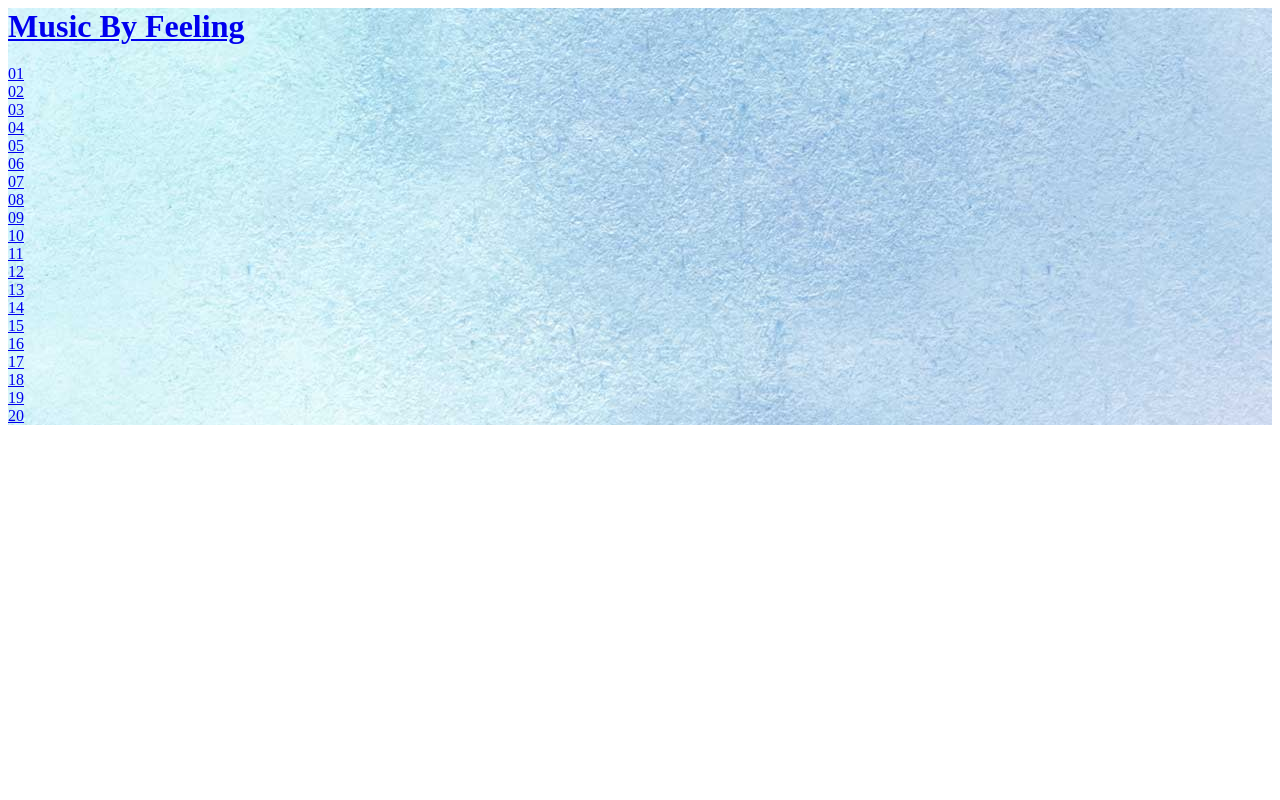
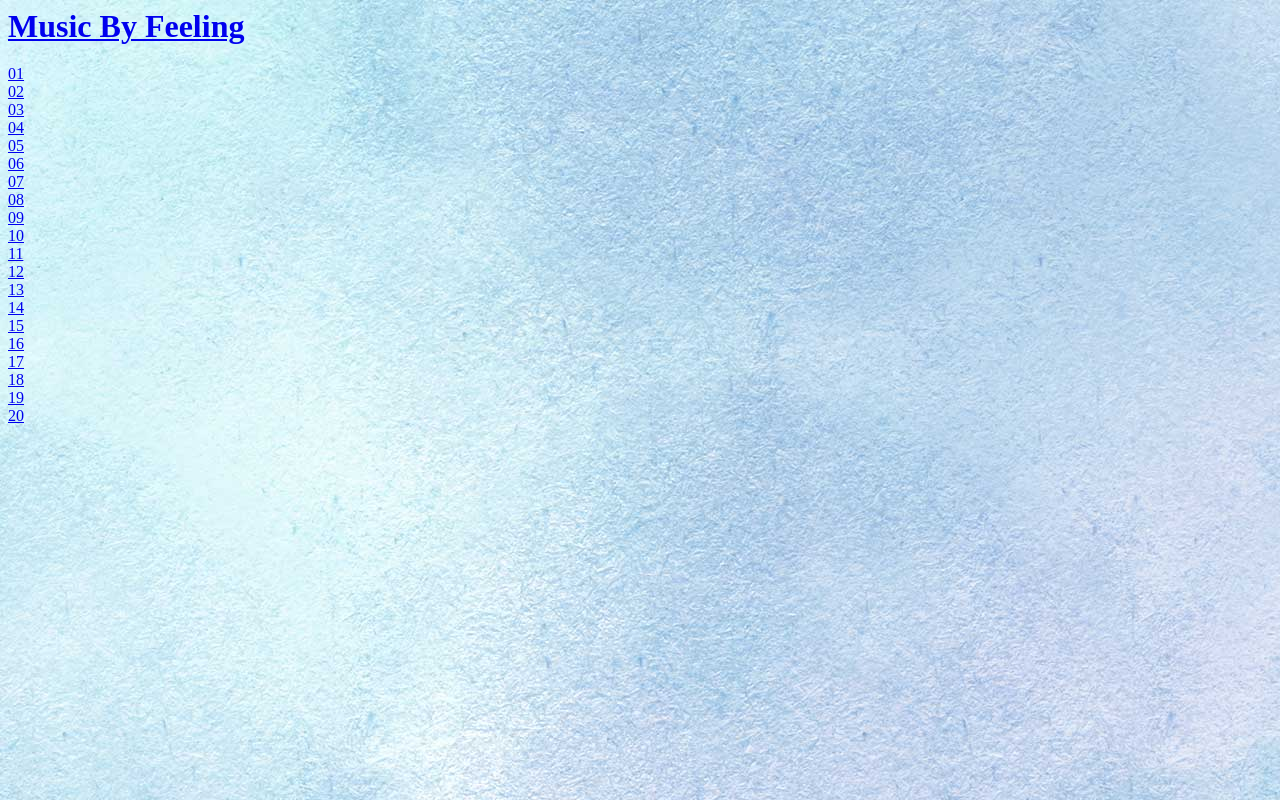
Before and after one commit to Miu0205/Music-by-Feeling, a Django app: template music_by_feeling/templates/music_by_feeling/spotifyLoad.html in a window 1280 px wide. Run offline with Django 3.2, Linux system fonts and the light colour scheme; the template is opened without the code that fills it, so the values that code supplies are empty.

Commit message:
Changed the HTML and py file for the spotifyLoad.0901

```diff
--- a/music_by_feeling/templates/music_by_feeling/spotifyLoad.html
+++ b/music_by_feeling/templates/music_by_feeling/spotifyLoad.html
@@ -1,7 +1,7 @@
 {% load static %}
 
 <style>
-.background{
+body{
     background-image: url(/static/images/1.jpg);
 }
 </style>
@@ -11,7 +11,6 @@
         <title>MUSIC_BY_FEELING</title>
     </head>
     <body>
-        <div class="background">
         <a href="{% url 'music_by_feeling:index' %}">
             <h2><font size="6">Music By Feeling</font></h2>
         </a>
@@ -35,7 +34,6 @@
         <a href="javascript:playVideo(17)">18 {{ name17 }}</a><br>
         <a href="javascript:playVideo(18)">19 {{ name18 }}</a><br>
         <a href="javascript:playVideo(19)">20 {{ name19 }}</a><br>
-        </div>
     </body>
 </html>
 
--- a/music_by_feeling/templates/music_by_feeling/videoplayback.html
+++ b/music_by_feeling/templates/music_by_feeling/videoplayback.html
@@ -132,8 +132,8 @@ fieldset{
         <img src="/static/images/4.jpg" alt="" class="slide4">
         <img src="/static/images/5.jpg" alt="" class="slide5">
         <img src="/static/images/6.jpg" alt="" class="slide6">
-        <img src="/static/images/456_kazari.png" alt="" class="slide8">-->
-    </aside>
+        <img src="/static/images/456_kazari.png" alt="" class="slide8">
+    </aside>-->
 </header>
 
   <div class="background-kazari">
--- a/music_by_feeling/views.py
+++ b/music_by_feeling/views.py
@@ -42,7 +42,7 @@ def videoplayback(request):
         form = CommentForm()
 
     #入力パート
-    artist_url = 'https://open.spotify.com/artist/6mEQK9m2krja6X1cfsAjfl?si=uqYs_aAJSnKLwD3ikUjUeQ'
+    artist_url = 'https://open.spotify.com/artist/2dIgFjalVxs4ThymZ67YCE?si=uPwGLt18SOOUbTwi4Cvqow'
     album_url =''
     track_url = ''
     output_filename = 'zep_related_artist.csv' #.csv形式で名前を入力
@@ -79,7 +79,7 @@ def playlist(request):
 
 def spotifyLoad(request):
     #入力パート
-    artist_url = 'https://open.spotify.com/artist/6mEQK9m2krja6X1cfsAjfl?si=uqYs_aAJSnKLwD3ikUjUeQ'
+    artist_url = 'https://open.spotify.com/artist/2dIgFjalVxs4ThymZ67YCE?si=uPwGLt18SOOUbTwi4Cvqow'
     album_url =''
     track_url = ''
     output_filename = 'zep_related_artist.csv' #.csv形式で名前を入力
```
Also changed, not shown: 1 other file. Lines whose indentation alone changed are shown as unchanged.
